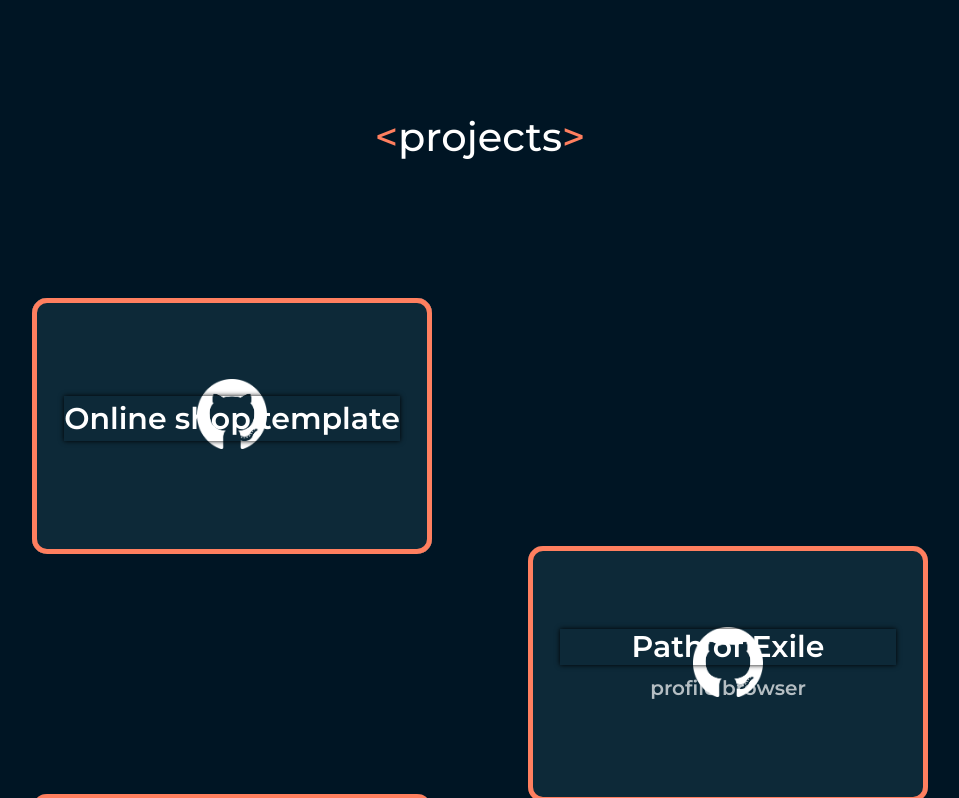
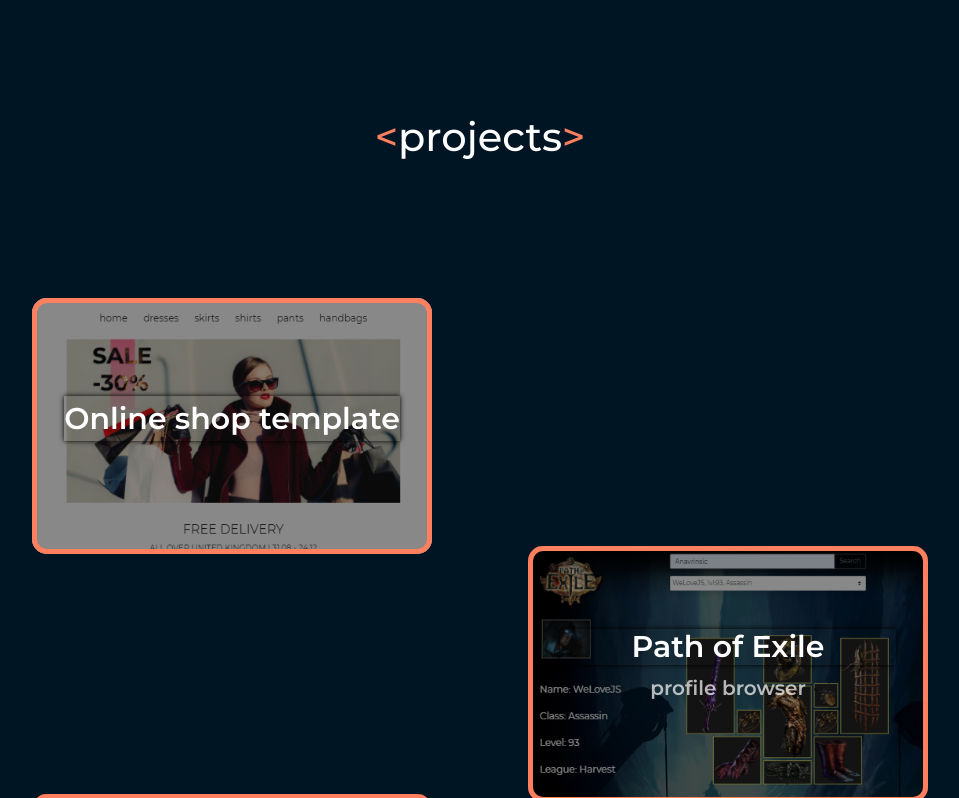
Before and after one commit to feneles/my-portfolio, a React (Create React App) app: page / in a window 1280 px wide. Shown: the part 812-1610 px from the top of the page, without its empty margins (160-1119 px from the left). Built offline with nearby package versions, Linux system fonts and the light colour scheme.

Commit message:
fixed style

```diff
--- a/src/styles/Main.scss
+++ b/src/styles/Main.scss
@@ -61,6 +61,7 @@
   align-content: center;
   flex-direction: column;
   border-radius: 15px;
+  backface-visibility: hidden;
 }
 .card_title {
   color: white;
```
Also changed, not shown: 1 other file (tests, documents, lock files or other folders).
